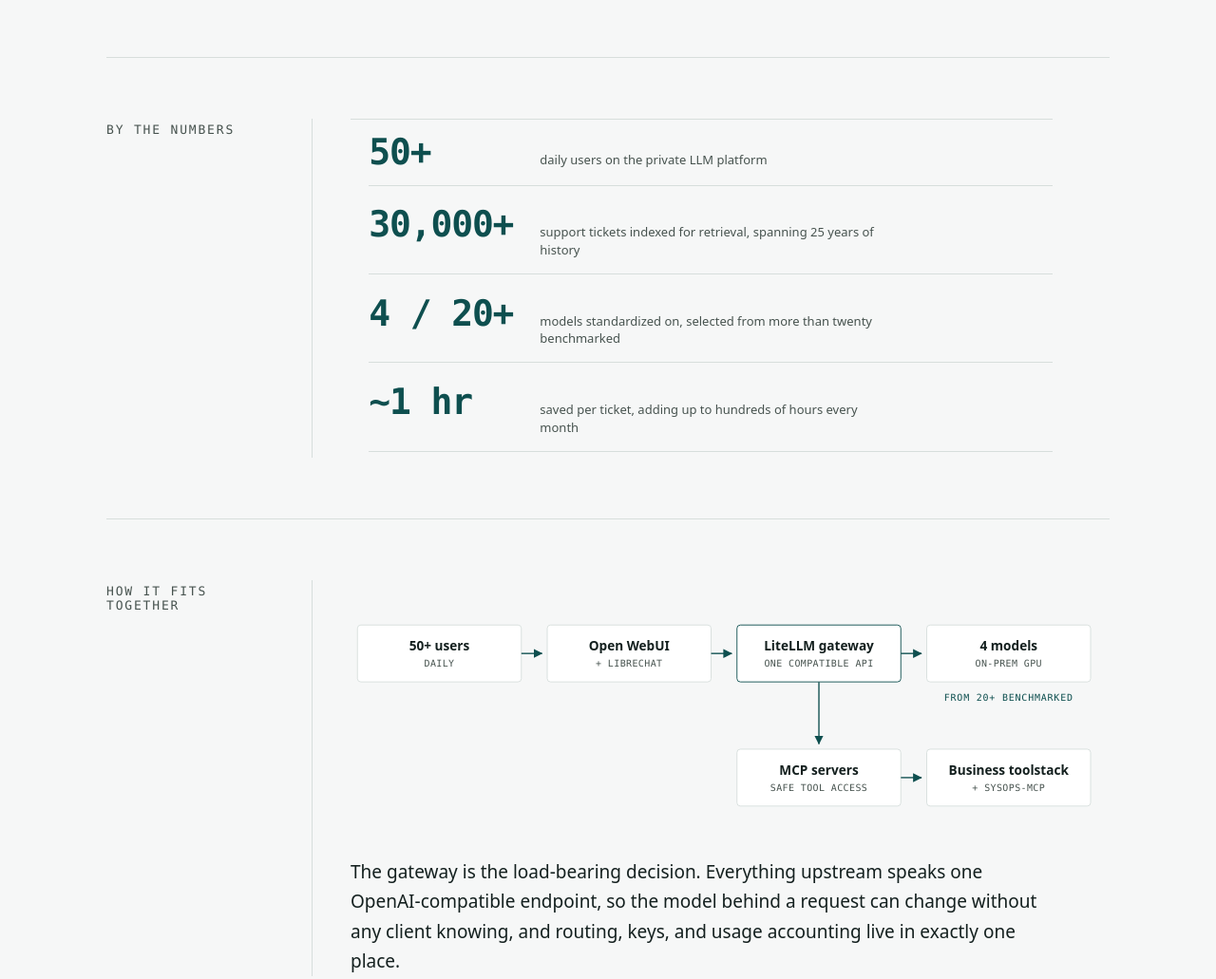
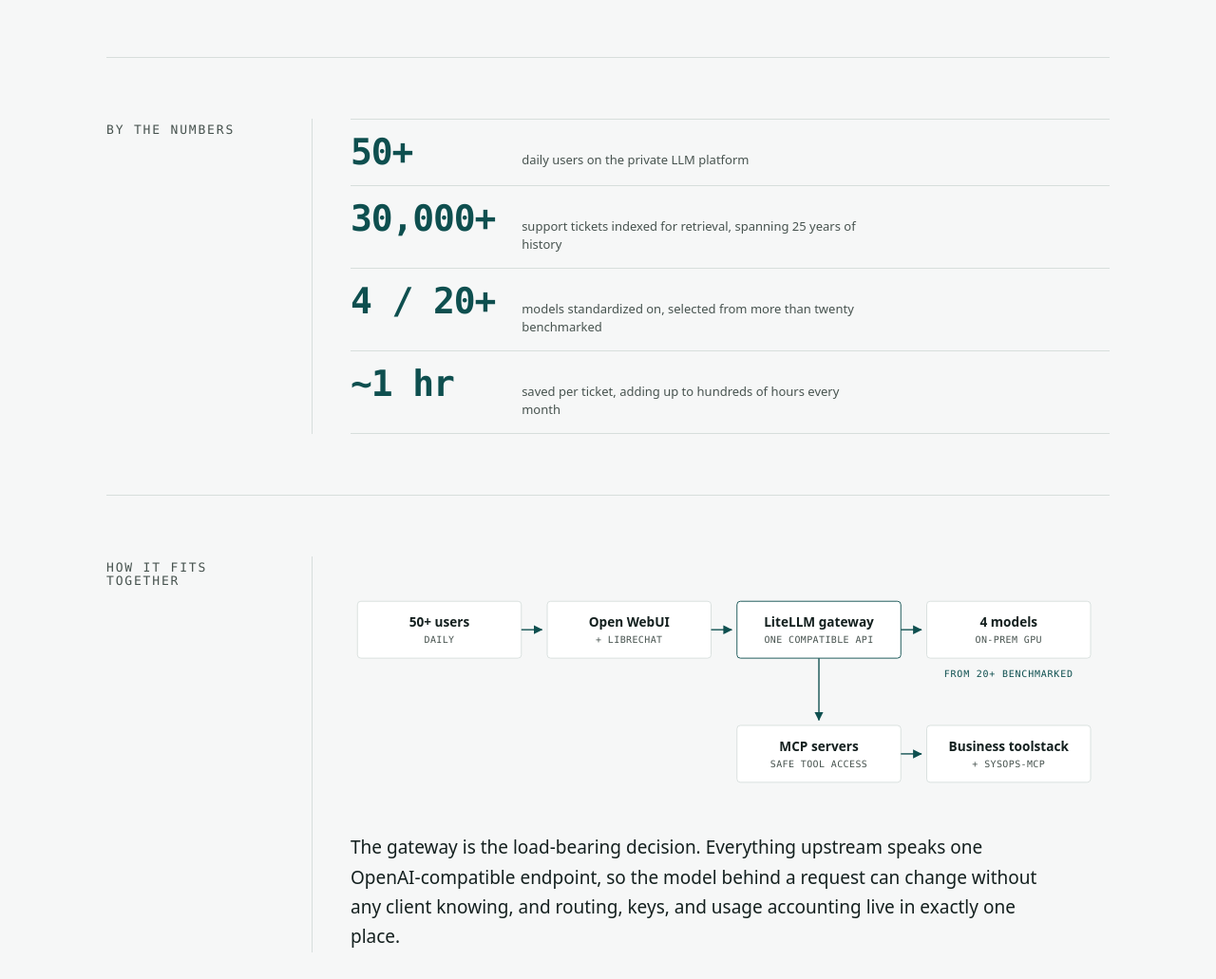
Before and after one commit to Enrique-S-J/Enrique-S-J.github.io, a plain HTML site: page index.html in a window 1280 px wide. Shown: the part 660-1691 px from the top of the page at 95% size. Drawn offline with Linux system fonts and the light colour scheme.

Commit message:
Stop the prose list rule leaking into the component lists
The system cards showed a grey band down their left edge and a thick bar
under each card instead of the 1px hairlines their own rule asks for.

Root cause: `.section__body ul` and `.section__body li`, written for the
bulleted prose in the case studies, match every list inside a section
body. With a class plus an element they outrank the single-class
component rules, so `.systems`, `.readout`, `.repos` and `.contact`
all had their `padding: 0` replaced by 1.2rem of left padding, and their
items picked up a bottom margin. On the cards that padding and margin
exposed the grid's rule-coloured background, which is the band. On the
other three lists it was only a 19px indent, so it went unnoticed.

The prose rule now applies to lists without a class. `:where()` keeps
its specificity unchanged so `.todo ul` still overrides it. Computed
styles for the prose and author-prompt lists on the case studies are
identical before and after; only the four component lists changed.

```diff
--- a/assets/style.css
+++ b/assets/style.css
@@ -413,13 +413,16 @@ a:hover {
   margin: 1.6rem 0 0.4rem;
 }
 
-.section__body ul {
+/* Prose lists only. The component lists (.readout, .systems, .repos,
+   .contact) carry a class and set their own box. :where() adds no
+   specificity, so .todo ul further down still overrides this. */
+.section__body ul:where(:not([class])) {
   max-width: var(--measure);
   padding-left: 1.2rem;
   margin: 0 0 1.1em;
 }
 
-.section__body li {
+.section__body ul:where(:not([class])) > li {
   margin-bottom: 0.4rem;
 }
 
```
